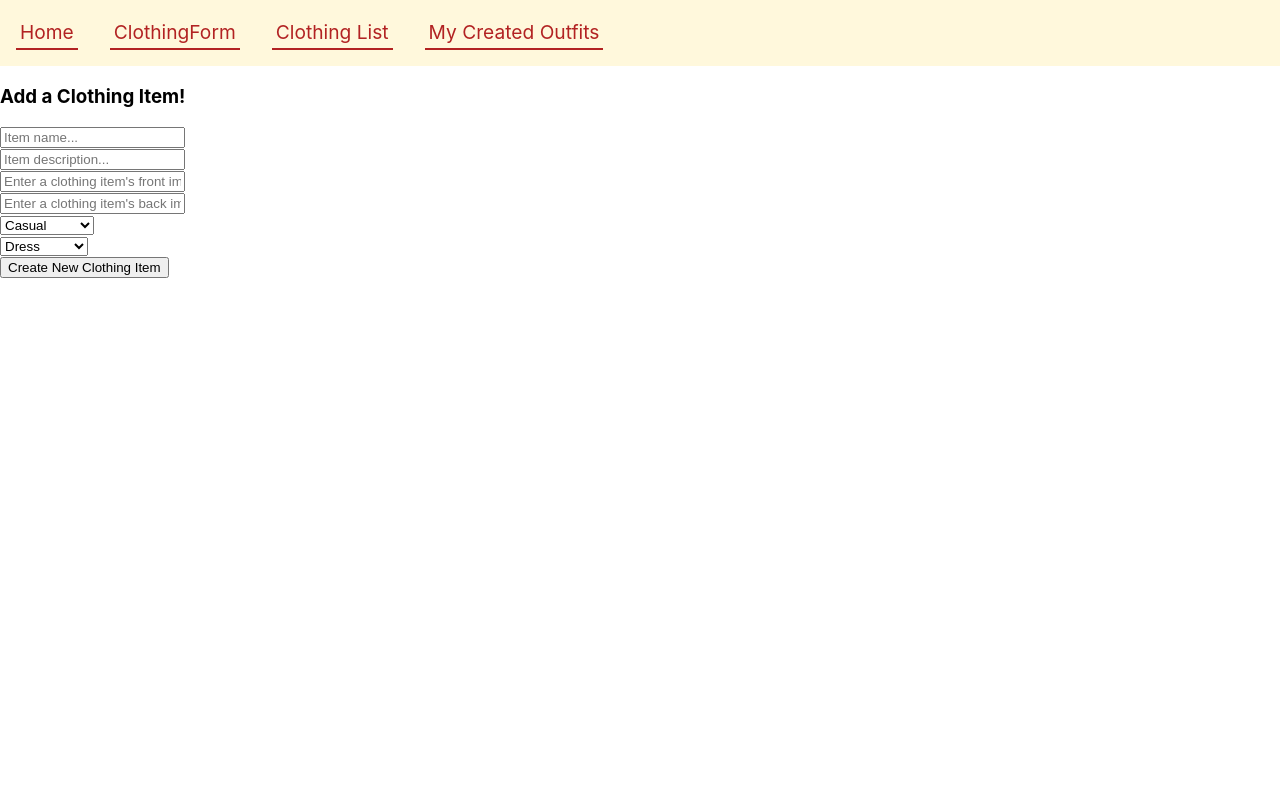
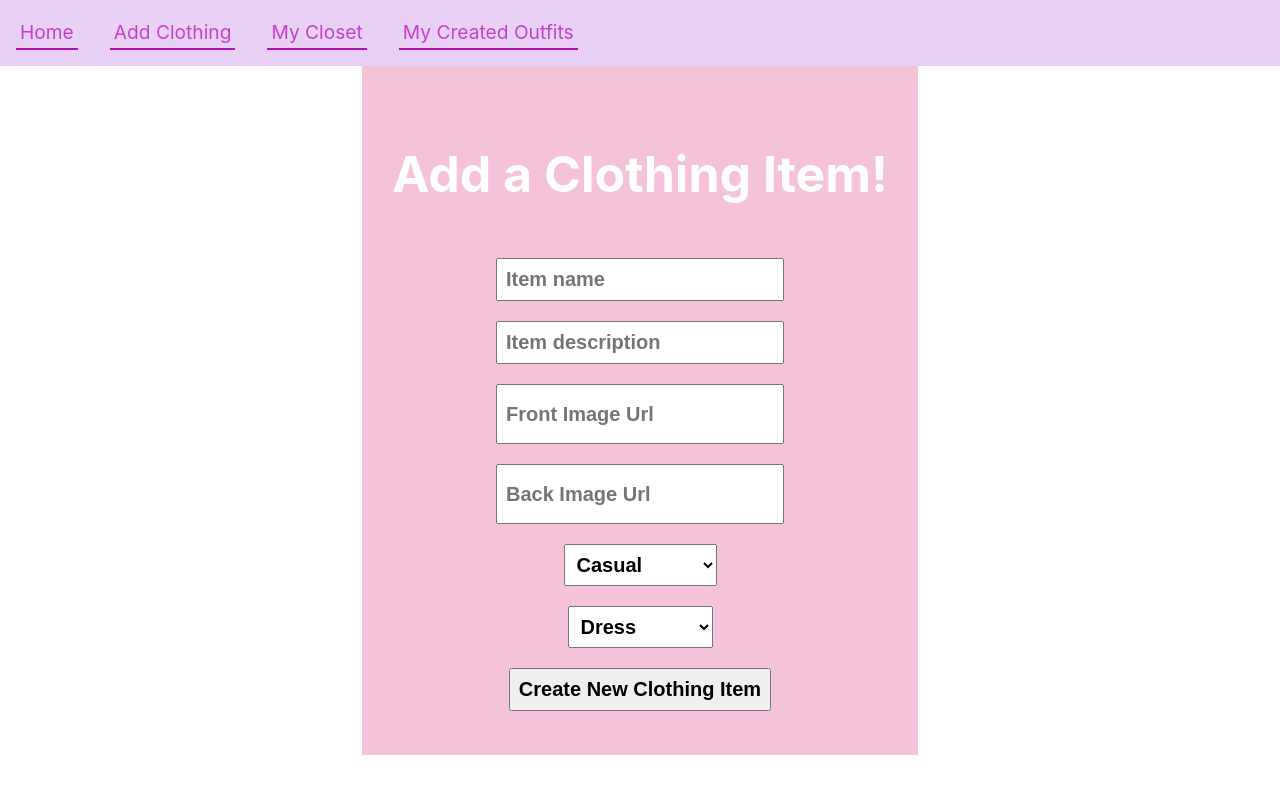
Before and after one commit to yuriehong/Yurie-Quinn-ClothingProject, a React (Create React App) app in the folder clothing-app/: page /ClothingForm in a window 1280 px wide. Shown: the top 794 px of the page. Built offline with nearby package versions, Linux system fonts and the light colour scheme.

Commit message:
added filter

```diff
--- a/clothing-app/db.json
+++ b/clothing-app/db.json
@@ -202,7 +202,7 @@
       "id": 23,
       "name": "Woman's Square Sunglasses",
       "description": "Black sunglasses from Gucci",
-      "frontImage": "https://images.bloomingdalesassets.com/is/image/BLM/?&$b=BLM/swatches/&hei=75&wid=186&cropN=0,0,3,1&resMode=sharp2&fmt=jpeg&qlt=100,0&layer=0&size=186,75&anchor=0,0&layer=1&size=60,75&src=is{$b$9/optimized/11828429_fpx.tif}&anchor=0,0&posN=0.000000,0&layer=2&size=60,75&src=is{$b$8/optimized/11828428_fpx.tif}&anchor=0,0&posN=0.333333,0&layer=3&size=60,75&src=is{$b$7/optimized/11828427_fpx.tif}&anchor=0,0&posN=0.666667,0",
+      "frontImage": "https://media.neimanmarcus.com/f_auto,q_auto:low,ar_4:5,c_fill,dpr_2.0,w_790/01/nm_3383793_100106_m",
       "backImage": "https://images.bloomingdalesassets.com/is/image/BLM/products/7/optimized/11828427_fpx.tif?op_sharpen=1&wid=700&fit=fit,1&$filtersm$&fmt=webp",
       "event": "casual",
       "category": "accessories"
--- a/clothing-app/src/Components/ClothingContainer.js
+++ b/clothing-app/src/Components/ClothingContainer.js
@@ -2,7 +2,7 @@ import React, {useState, useEffect, createContext, useContext} from "react";
 import ClothingList from "./ClothingList";
 import OutfitList from "./OutfitList";
 
-const outfitsContext= createContext([]);
+export const outfitsContext= createContext([]);
 
 function ClothingContainer(){
     let context = useContext(outfitsContext);
@@ -10,6 +10,7 @@ function ClothingContainer(){
     const [clothes, setClothes] = useState([])
     const [outfit, setOutfit] = useState([])
     const [outfits, setOutfits] = useState([])
+    const [event, setEvent] = useState("All")
 
 
     useEffect(() => {
@@ -33,13 +34,32 @@ function ClothingContainer(){
         setOutfit([...outfit,item])
         console.log(outfit)
     }
+
+    function handleChange(event){
+        setEvent(event)
+    }
+
+    let clothesToDisplay = clothes.filter(item => {
+        if (event === "All") {return true}
+     else return (item.event === event.toLowerCase())
+    })
+
+
+
     return (
         <div>
         <div className = "closet">
             <h2>Closet Items</h2>
             <button onClick = {handleClick}>Complete Outfit</button>
+            <br/>
+            <select className="select" value={event} onChange={(e) => handleChange(e.target.value)}>
+            <option value="All">Event Type</option>
+            <option value="Casual">Casual</option>
+            <option value="SemiFormal">SemiFormal</option>
+            <option value="Formal">Formal</option>
+            </select>
             </div>
-            <ClothingList clothes = {clothes} addToOutfit = {addToOutfit}/>
+            <ClothingList clothes = {clothesToDisplay} addToOutfit = {addToOutfit}/>
 
 
         </div>
--- a/clothing-app/src/Components/ClothingForm.js
+++ b/clothing-app/src/Components/ClothingForm.js
@@ -38,7 +38,7 @@ function ClothingForm(){
 }
 
   return (
-    <div>
+    <div className="form">
       <form onSubmit={(e) => handleClothingForm(e)}>
         <h3>Add a Clothing Item!</h3>
         <input
@@ -46,8 +46,8 @@ function ClothingForm(){
           onChange={(e) => setName(e.target.value)}
           type="text"
           name="name"
-          placeholder="Item name..."
-          className="input-text"
+          placeholder="Item name"
+        //   className="input-text"
         />
         <br />
         <input
@@ -55,35 +55,35 @@ function ClothingForm(){
           onChange={(e) => setDescription(e.target.value)}
           type="text"
           name="name"
-          placeholder="Item description..."
-          className="input-text"
+          placeholder="Item description"
+        //   className="input-text"
         />
         <br />
         <input
           value={frontImage}
           onChange={(e) => setFrontImage(e.target.value)}
-          type="text"
+          type="textarea"
           name="name"
-          placeholder="Enter a clothing item's front image Url"
+          placeholder="Front Image Url"
           className="input-text"
         />
         <br />
         <input
           value={backImage}
           onChange={(e) => setBackImage(e.target.value)}
-          type="text"
+          type="textarea"
           name="name"
-          placeholder="Enter a clothing item's back image Url"
+          placeholder="Back Image Url"
           className="input-text"
         />
         <br />
-        <select value={event} onChange={(e) => setEvent(e.target.value)}>
+        <select className="select" value={event} onChange={(e) => setEvent(e.target.value)}>
             <option value="Casual">Casual</option>
             <option value="SemiFormal">SemiFormal</option>
             <option value="Formal">Formal</option>
           </select>
         <br />
-        <select value={category} onChange={(e) => setCategory(e.target.value)}>
+        <select className="select" value={category} onChange={(e) => setCategory(e.target.value)}>
             <option value="Dress">Dress</option>
             <option value="Top">Top</option>
             <option value="Bottom">Bottom</option>
--- a/clothing-app/src/Components/Home.js
+++ b/clothing-app/src/Components/Home.js
@@ -4,8 +4,10 @@ function Home() {
     return (
         <div id="home">
             <h1 style={{ color: "Pink" }}>
-                Clothing App
+                Curate Your Closet!
             </h1>
+            <p>Select different pieces and curate chic outfits with ease</p>
+            <img id="home_image" src="https://hips.hearstapps.com/hmg-prod.s3.amazonaws.com/images/simple-outfits-1587568133.jpg"></img>
         </div>
     );
 }
--- a/clothing-app/src/Components/NavBar.js
+++ b/clothing-app/src/Components/NavBar.js
@@ -7,8 +7,8 @@ function NavBar() {
     return (
         <nav>
             <NavLink exact to="/">Home</NavLink>
-            <NavLink exact to="/ClothingForm">ClothingForm</NavLink>
-            <NavLink exact to="/ClothingList">Clothing List</NavLink>
+            <NavLink exact to="/ClothingForm">Add Clothing</NavLink>
+            <NavLink exact to="/ClothingList">My Closet</NavLink>
             <NavLink exact to="/OutfitList">My Created Outfits</NavLink>
         </nav>
     );
--- a/clothing-app/src/index.css
+++ b/clothing-app/src/index.css
@@ -13,7 +13,7 @@ code {
 }
 
 nav {
-  background-color: cornsilk;
+  background-color: rgb(233, 209, 245);
 }
 
 nav a {
@@ -22,15 +22,15 @@ nav a {
   margin: 1rem;
   text-decoration: none;
   font-size: 1.2em;
-  color: firebrick;
-  border-bottom: 2px solid firebrick;
+  color: rgb(196, 64, 210);
+  border-bottom: 2px solid rgb(174, 18, 191);
   transition: 0.1s;
 }
 
 nav a:hover,
 nav a:active {
-  color: pink;
-  border-bottom: 2px solid pink;
+  color: rgb(235, 63, 146);
+  border-bottom: 2px solid rgb(235, 63, 146);
 }
 
 .clothingList {
@@ -102,3 +102,65 @@ button:hover {
   border: #adabab solid 1px;
   color: #cdbabb;
 }
+
+.form {
+  text-align: center;
+  display: flex;
+  flex-direction: column;
+  width: 500px;
+  margin: 0 auto;
+  border: 1px, black;
+  background:rgb(244, 194, 217);
+  padding: 1.75rem;
+}
+
+input,
+select {
+  margin-top: 0.25rem;
+  margin-bottom: 1rem;
+  padding: 0.5rem;
+  /* border: none; */
+  font-size: 1.25rem;
+  font-weight: bold;
+  transition: all 0.3s;
+  /* border: 2px solid var(--color); */
+}
+
+input:focus,
+textarea:focus,
+select:focus {
+  outline: none;
+  border: 2px solid var(--primary);
+}
+
+.form button[type="submit"] {
+  width: 50%;
+  cursor: pointer;
+}
+
+.form h3 {
+  font-size: 50px;
+  color: white;
+}
+input.input-text {
+  height: 40px;
+  width: 200 px;
+}
+
+select.select {
+  width: 200 px;
+}
+
+#home {
+text-align: center;
+}
+
+#home_image{
+  height: auto;
+  width: 800px;
+}
+
+.form_image{
+  height: auto;
+  width: 150px;
+}
```
